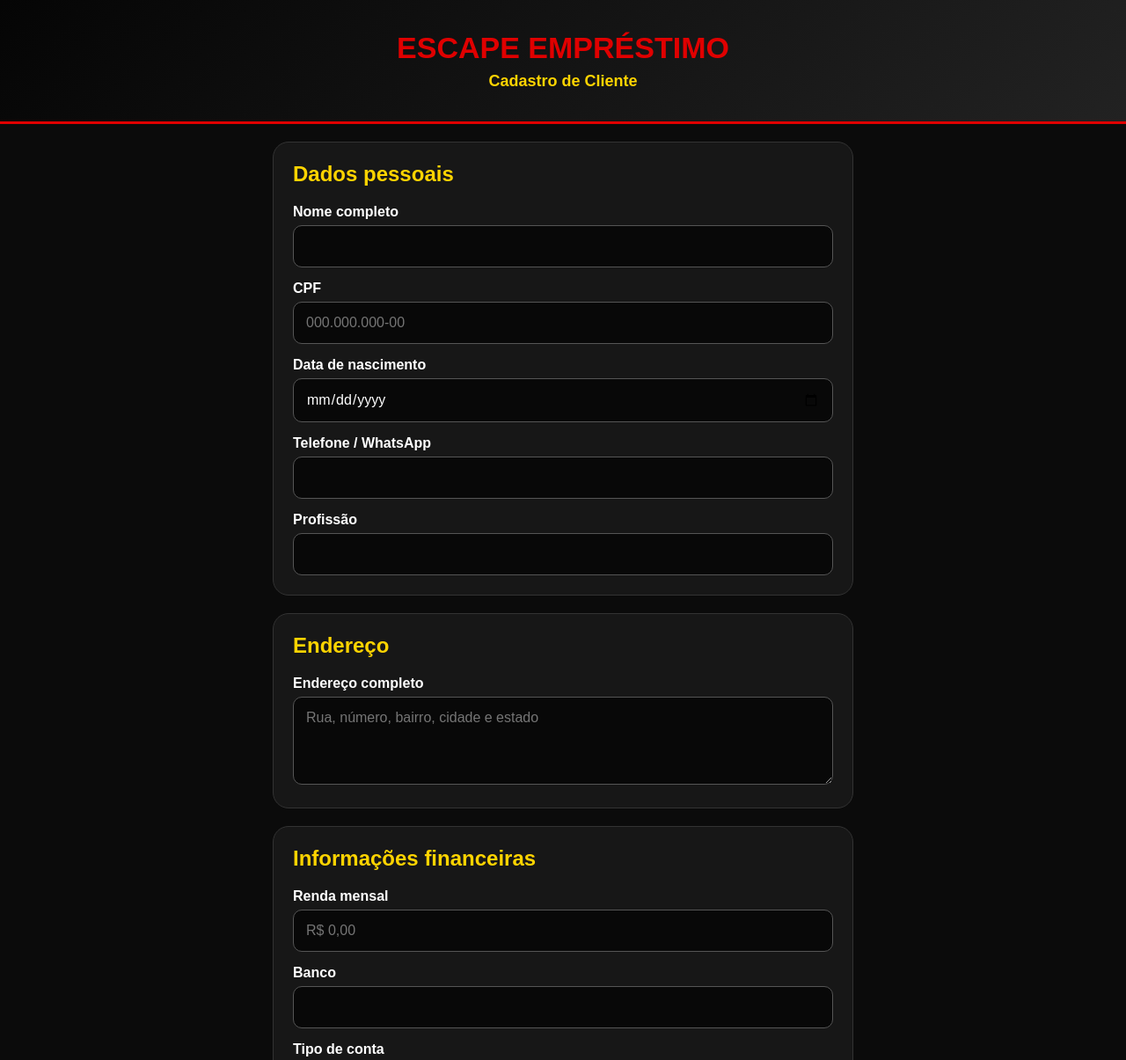
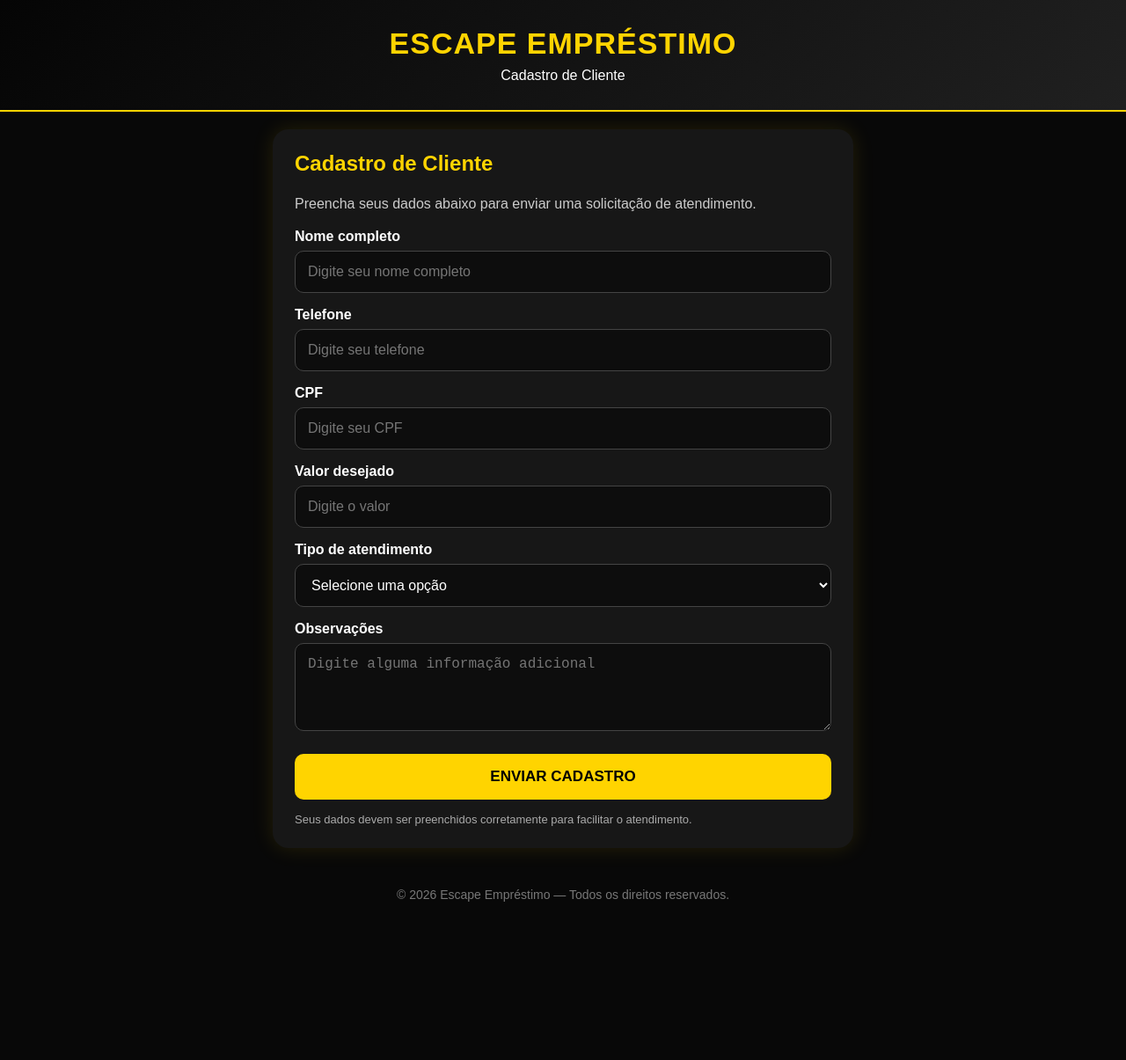
Before and after one commit to escapeimprestimo/escapeimprestimo, a plain HTML site: page index.html in a window 1280 px wide. Shown: the top 1205 px of the page at 88% size. After the commit the page ends 1050 px from the top, so only its background shows below. Drawn offline with Linux system fonts and the light colour scheme.

Commit message:
Refactor HTML and CSS for client registration form

```diff
--- a/index.html
+++ b/index.html
@@ -1,150 +1,239 @@
-
-
 <!DOCTYPE html>
 <html lang="pt-BR">
 <head>
 <meta charset="UTF-8">
 <meta name="viewport" content="width=device-width, initial-scale=1.0">
+
 <title>Escape Empréstimo</title>
+
 <style>
-*{box-sizing:border-box;font-family:Arial,sans-serif}
-body{margin:0;background:#0b0b0b;color:#fff}
-header{background:linear-gradient(135deg,#050505,#222);text-align:center;padding:35px 20px;border-bottom:3px solid #e00000}
-.logo{font-size:34px;font-weight:900;color:#e00000;text-transform:uppercase}
-.subtitulo{margin-top:8px;color:#ffd400;font-size:18px;font-weight:bold}
-main{max-width:700px;margin:auto;padding:20px}
-.card{background:#171717;border-radius:18px;padding:22px;margin-bottom:20px;border:1px solid #333}
-h2{color:#ffd400;margin-top:0}
-label{display:block;margin-top:15px;margin-bottom:6px;font-weight:bold}
-input,textarea,select{width:100%;padding:14px;border-radius:10px;border:1px solid #555;background:#080808;color:#fff;font-size:16px}
-textarea{min-height:100px}
-.btn{width:100%;padding:17px;margin-top:20px;border:0;border-radius:12px;background:#e00000;color:#fff;font-size:18px;font-weight:bold}
-.opcional{color:#aaa;font-size:14px;font-weight:normal}
-#confirmacao{display:none;text-align:center}
-.protocolo{color:#ffd400;font-size:22px;font-weight:bold;margin:15px 0}
-.sucesso{color:#35d06f;font-size:24px;font-weight:bold}
-footer{text-align:center;padding:25px;color:#888;font-size:13px}
+* {
+  box-sizing: border-box;
+}
+
+body {
+  margin: 0;
+  font-family: Arial, sans-serif;
+  background: #080808;
+  color: white;
+}
+
+header {
+  background: linear-gradient(135deg, #050505, #202020);
+  text-align: center;
+  padding: 30px 20px;
+  border-bottom: 2px solid #ffd400;
+}
+
+.logo {
+  font-size: 34px;
+  font-weight: 900;
+  color: #ffd400;
+  text-transform: uppercase;
+  letter-spacing: 1px;
+}
+
+.subtitulo {
+  margin-top: 8px;
+  color: #ffffff;
+  font-size: 16px;
+}
+
+main {
+  max-width: 700px;
+  margin: auto;
+  padding: 20px;
+}
+
+.card {
+  background: #171717;
+  border-radius: 18px;
+  padding: 25px;
+  box-shadow: 0 0 25px rgba(255, 212, 0, 0.12);
+}
+
+h2 {
+  color: #ffd400;
+  margin-top: 0;
+}
+
+p {
+  color: #cccccc;
+  line-height: 1.5;
+}
+
+label {
+  display: block;
+  margin-top: 16px;
+  margin-bottom: 7px;
+  font-weight: bold;
+}
+
+input,
+textarea,
+select {
+  width: 100%;
+  padding: 14px;
+  border: 1px solid #444;
+  border-radius: 10px;
+  background: #0d0d0d;
+  color: white;
+  font-size: 16px;
+}
+
+textarea {
+  min-height: 100px;
+  resize: vertical;
+}
+
+button {
+  width: 100%;
+  padding: 16px;
+  margin-top: 22px;
+  border: 0;
+  border-radius: 10px;
+  background: #ffd400;
+  color: #000;
+  font-size: 17px;
+  font-weight: bold;
+  cursor: pointer;
+}
+
+button:hover {
+  background: #ffe45c;
+}
+
+#confirmacao {
+  display: none;
+  margin-top: 20px;
+  padding: 18px;
+  border-radius: 12px;
+  background: #123b1d;
+  color: #65e879;
+  text-align: center;
+  font-weight: bold;
+}
+
+footer {
+  text-align: center;
+  padding: 25px;
+  color: #777;
+  font-size: 14px;
+}
+
+.aviso {
+  color: #aaa;
+  font-size: 13px;
+  margin-top: 15px;
+}
 </style>
 </head>
+
 <body>
 
 <header>
-<div class="logo">ESCAPE EMPRÉSTIMO</div>
-<div class="subtitulo">Cadastro de Cliente</div>
+  <div class="logo">Escape Empréstimo</div>
+  <div class="subtitulo">Cadastro de Cliente</div>
 </header>
 
 <main>
-<form id="cadastro">
+  <div class="card">
 
-<div class="card">
-<h2>Dados pessoais</h2>
+    <h2>Cadastro de Cliente</h2>
 
-<label>Nome completo</label>
-<input type="text" id="nome" required>
+    <p>
+      Preencha seus dados abaixo para enviar uma solicitação de atendimento.
+    </p>
 
-<label>CPF</label>
-<input type="text" id="cpf" placeholder="000.000.000-00" required>
+    <form id="cadastro">
 
-<label>Data de nascimento</label>
-<input type="date" id="nascimento" required>
+      <label for="nome">Nome completo</label>
+      <input
+        type="text"
+        id="nome"
+        name="nome"
+        placeholder="Digite seu nome completo"
+        required
+      >
 
-<label>Telefone / WhatsApp</label>
-<input type="tel" id="telefone" required>
+      <label for="telefone">Telefone</label>
+      <input
+        type="tel"
+        id="telefone"
+        name="telefone"
+        placeholder="Digite seu telefone"
+        required
+      >
 
-<label>Profissão</label>
-<input type="text" id="profissao" required>
-</div>
+      <label for="cpf">CPF</label>
+      <input
+        type="text"
+        id="cpf"
+        name="cpf"
+        placeholder="Digite seu CPF"
+        required
+      >
 
-<div class="card">
-<h2>Endereço</h2>
+      <label for="valor">Valor desejado</label>
+      <input
+        type="number"
+        id="valor"
+        name="valor"
+        placeholder="Digite o valor"
+        min="0"
+        step="0.01"
+        required
+      >
 
-<label>Endereço completo</label>
-<textarea id="endereco" placeholder="Rua, número, bairro, cidade e estado" required></textarea>
-</div>
+      <label for="tipo">Tipo de atendimento</label>
+      <select id="tipo" name="tipo" required>
+        <option value="">Selecione uma opção</option>
+        <option value="Empréstimo">Empréstimo</option>
+        <option value="Renegociação">Renegociação</option>
+        <option value="Informações">Informações</option>
+        <option value="Outro">Outro</option>
+      </select>
 
-<div class="card">
-<h2>Informações financeiras</h2>
+      <label for="mensagem">Observações</label>
+      <textarea
+        id="mensagem"
+        name="mensagem"
+        placeholder="Digite alguma informação adicional"
+      ></textarea>
 
-<label>Renda mensal</label>
-<input type="number" id="renda" placeholder="R$ 0,00" required>
+      <button type="submit">
+        ENVIAR CADASTRO
+      </button>
 
-<label>Banco</label>
-<input type="text" id="banco">
+      <div id="confirmacao">
+        Cadastro preenchido com sucesso!
+        <br>
+        Em breve entraremos em contato.
+      </div>
 
-<label>Tipo de conta</label>
-<select id="tipoConta">
-<option value="">Selecione</option>
-<option>Conta corrente</option>
-<option>Conta poupança</option>
-<option>Conta digital</option>
-</select>
-</div>
+      <div class="aviso">
+        Seus dados devem ser preenchidos corretamente para facilitar o atendimento.
+      </div>
 
-<div class="card">
-<h2>Documentos</h2>
+    </form>
 
-<label>Documento de identidade - frente</label>
-<input type="file" accept="image/*,.pdf">
-
-<label>Documento de identidade - verso</label>
-<input type="file" accept="image/*,.pdf">
-
-<label>CNH <span class="opcional">(opcional)</span></label>
-<input type="file" accept="image/*,.pdf">
-
-<label>Comprovante de residência</label>
-<input type="file" accept="image/*,.pdf">
-</div>
-
-<div class="card">
-<h2>Assinatura</h2>
-
-<p>A assinatura eletrônica é opcional. Você pode continuar o cadastro mesmo sem assinar.</p>
-
-<label>Assinatura eletrônica <span class="opcional">(opcional)</span></label>
-<input type="text" id="assinatura" placeholder="Digite seu nome, se desejar">
-</div>
-
-<div class="card">
-<button class="btn" type="submit">ENVIAR CADASTRO</button>
-</div>
-
-</form>
-
-<div id="confirmacao" class="card">
-<div class="sucesso">CADASTRO RECEBIDO</div>
-<p>Seu cadastro foi recebido pela Escape Empréstimo.</p>
-<div class="protocolo" id="protocolo"></div>
-<p id="dataHora"></p>
-<p>Guarde o número do protocolo para acompanhamento.</p>
-</div>
-
+  </div>
 </main>
 
-<footer>Escape Empréstimo © 2026</footer>
+<footer>
+  © 2026 Escape Empréstimo — Todos os direitos reservados.
+</footer>
 
 <script>
-document.getElementById("cadastro").addEventListener("submit",function(event){
-event.preventDefault();
+document.getElementById("cadastro").addEventListener("submit", function(event) {
+  event.preventDefault();
 
-const agora=new Date();
+  document.getElementById("confirmacao").style.display = "block";
 
-const protocolo=
-"ESC-"+
-agora.getFullYear()+
-String(agora.getMonth()+1).padStart(2,"0")+
-"-"+
-String(agora.getDate()).padStart(2,"0")+
-"-"+
-Math.floor(100000+Math.random()*900000);
-
-document.getElementById("protocolo").textContent="Protocolo: "+protocolo;
-document.getElementById("dataHora").textContent="Data e hora: "+agora.toLocaleString("pt-BR");
-
-document.getElementById("cadastro").style.display="none";
-document.getElementById("confirmacao").style.display="block";
-
-window.scrollTo({top:0,behavior:"smooth"});
+  window.scrollTo({
+    top: document.getElementById("confirmacao").offsetTop - 30,
+    behavior: "smooth"
+  });
 });
 </script>
 
```
